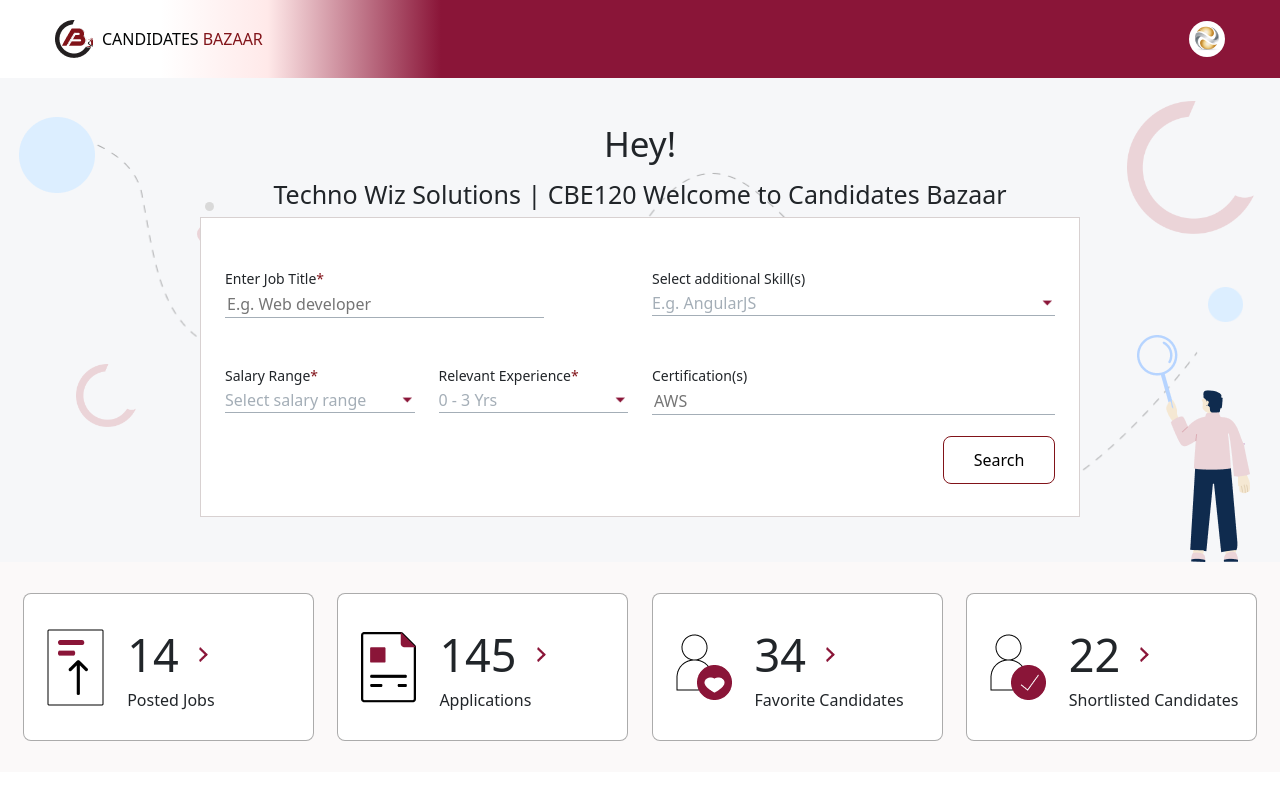
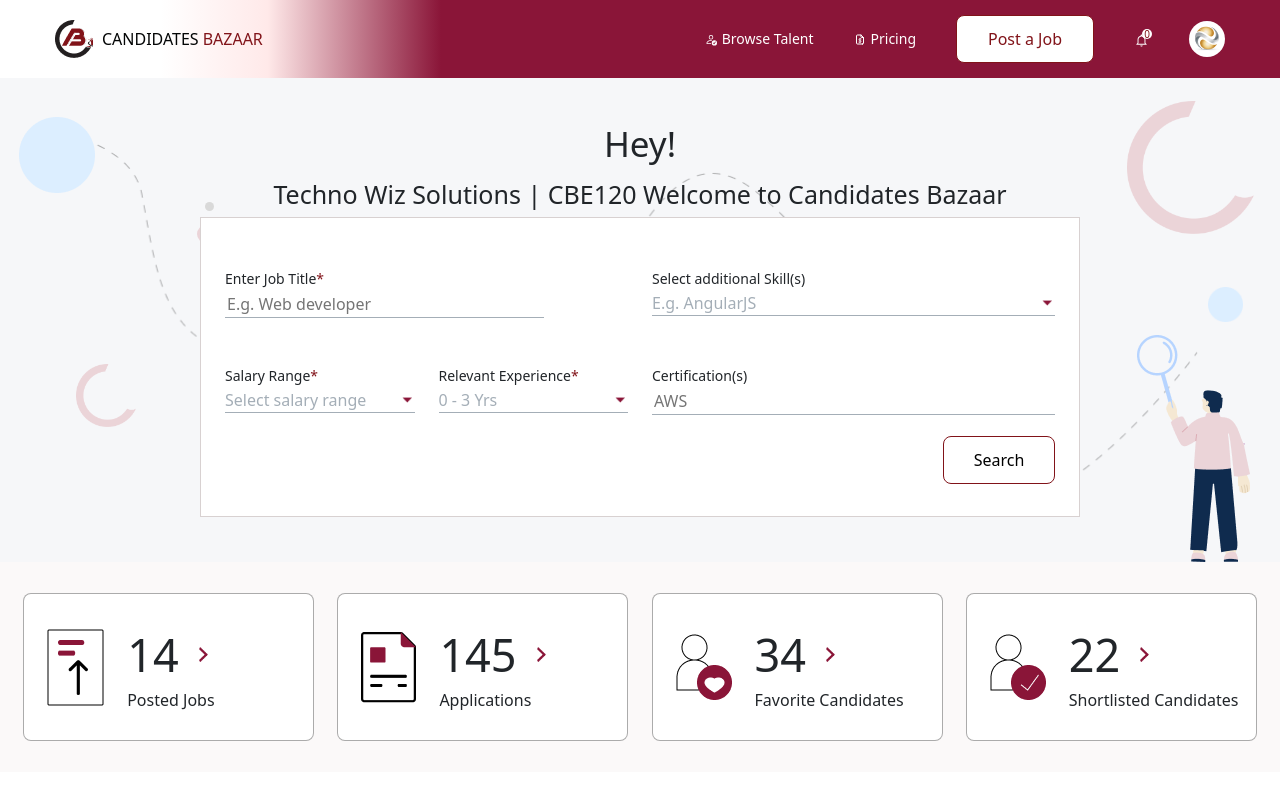
Before and after one commit to divyarajbaraiya/react-poc-recruitment-website, a React (Create React App) app: page / in a window 1280 px wide. Shown: the top 800 px of the page. Built offline with nearby package versions, Linux system fonts and the light colour scheme; sample sign-in values are in the browser's storage.

Commit message:
footer design

```diff
--- a/src/components/AppButton/assets/style.scss
+++ b/src/components/AppButton/assets/style.scss
@@ -22,4 +22,9 @@
       color: #fff;
     }
   }
+
+  &.post-btn {
+    width: 138px;
+    color: var(--primary-color);
+  }
 }
--- a/src/components/Header/Header.tsx
+++ b/src/components/Header/Header.tsx
@@ -1,10 +1,14 @@
 import { FC, useContext } from "react";
+import { TbFileDollar } from "react-icons/tb";
+import { BsPersonCheck } from "react-icons/bs";
+import { IoMdNotificationsOutline } from "react-icons/io";
 
 import "./assets/style.scss";
 
 import { useNavigate } from "react-router-dom";
 import { AuthContext } from "../../contexts";
 import { AppHeaderLogo } from "../AppHeaderLogo";
+import { AppButton } from "../AppButton";
 
 interface HeaderProps {}
 
@@ -23,6 +27,32 @@
       <AppHeaderLogo />
 
       <div className="header-container--action">
+        <div className="header-nav">
+          <BsPersonCheck />
+          <span className="header-nav--title">Browse Talent</span>
+        </div>
+
+        <div className="header-nav">
+          <TbFileDollar />
+          <span className="header-nav--title">Pricing</span>
+        </div>
+
+        <div className="header-btn">
+          <AppButton
+            type="button"
+            variant="secondary"
+            className="post-btn"
+            onClick={() => navigate("/dummy")}
+          >
+            Post a Job
+          </AppButton>
+        </div>
+
+        <div className="header-notification-badge">
+          <IoMdNotificationsOutline className="notification-icon" />
+          <div className="notification-span">0</div>
+        </div>
+
         <div className="header-logout">
           <div className="logout-icon" onClick={handleLogout} />
         </div>
--- a/src/components/Header/assets/style.scss
+++ b/src/components/Header/assets/style.scss
@@ -12,12 +12,12 @@
   height: 78px;
   width: 100%;
   padding: 20px 55px;
-
-
+  color: #fff;
 
   &--action {
     display: flex;
     justify-content: space-around;
+    align-items: center;
 
     .header-logout {
       width: 36px;
@@ -28,6 +28,7 @@
       justify-content: center;
       align-items: center;
       cursor: pointer;
+      margin-left: 40px;
 
       .logout-icon {
         padding: 5px;
@@ -38,5 +39,53 @@
         background-repeat: no-repeat;
       }
     }
+
+    .header-btn {
+      font-weight: 500;
+      line-height: 24px;
+      margin-left: 40px;
+    }
+
+    .header-notification-badge {
+      margin-left: 40px;
+      position: relative;
+
+      .notification-icon {
+        width: 15px;
+        height: 15px;
+      }
+
+      .notification-span {
+        position: absolute;
+        font-size: 10px;
+        border-radius: 50%;
+        background-color: #fff;
+        width: 10px;
+        height: 10px;
+        color: var(--primary-color);
+        top: 2px;
+        left: 8px;
+        display: flex;
+        justify-content: center;
+        align-items: center;
+      }
+    }
+
+    .header-nav {
+      margin-left: 40px;
+
+      font-weight: 400;
+      font-size: 14px;
+      line-height: 16px;
+
+      svg {
+        height: 15px;
+        width: 12px;
+      }
+
+      &--title {
+        margin-left: 5px;
+      }
+    }
   }
 }
--- a/src/containers/DummyPage/assets/style.scss
+++ b/src/containers/DummyPage/assets/style.scss
@@ -1,3 +1,6 @@
 .dummy-container {
     margin: 200px 0;
+    display: flex;
+    justify-content: center;
+    align-items: center;
 }
--- a/src/index.scss
+++ b/src/index.scss
@@ -1,6 +1,6 @@
 :root {
   --primary-color: #811319;
-  --secondary-color:  #04953E;
+  --secondary-color: #04953e;
   --background-color: #e0e0e0;
   --text-color: #000;
 
@@ -20,6 +20,27 @@
   font-family: "Roboto";
   font-style: normal;
   font-size: var(--primary-font-size);
+
+  // scroll bar
+  scrollbar-color: var(--primary-color);
+  scrollbar-width: thin;
+  overscroll-behavior: contain;
+
+  &::-webkit-scrollbar {
+    width: 3px;
+  }
+
+  &::-webkit-scrollbar-track {
+    background: #fff;
+  }
+
+  &::-webkit-scrollbar-thumb {
+    background: var(--primary-color);
+  }
+
+  &::-webkit-scrollbar-thumb:hover {
+    opacity: 50%;
+  }
 }
 
 .header-title {
```
